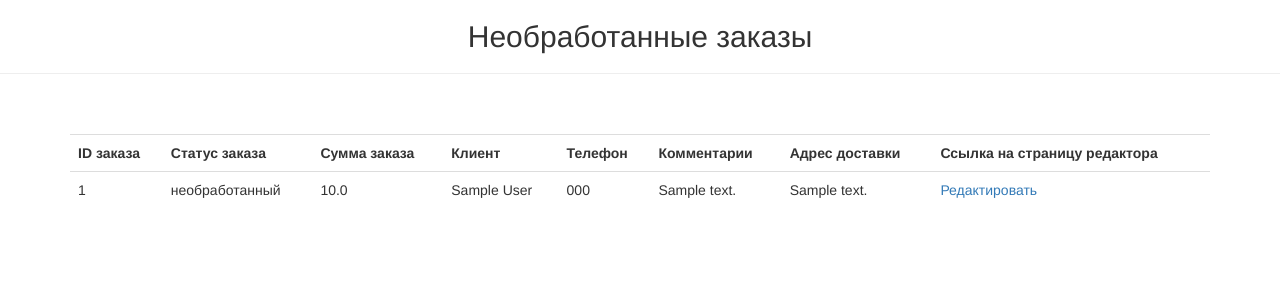
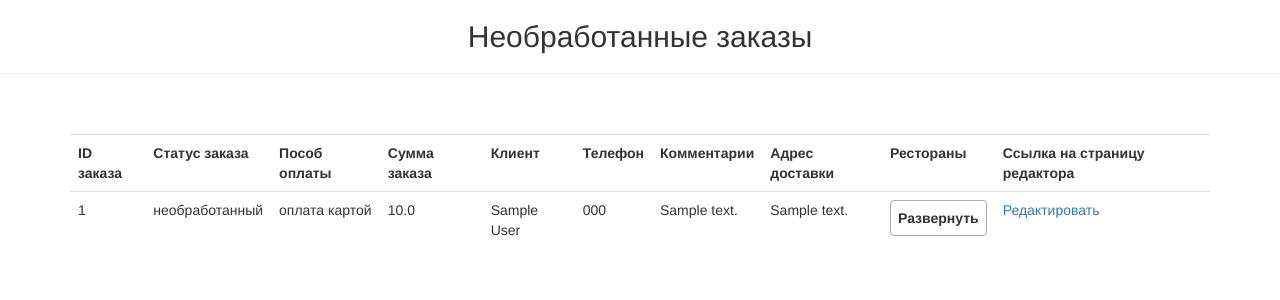
Before and after one commit to AxmetES/Django-REST-Framework_Star-burger-web-shop, a Django app: page /manager/orders/ in a window 1280 px wide. Shown: the part 52-352 px from the top of the page. Run offline with Django 3.2, Linux system fonts and the light colour scheme; a user stored in the database is signed in; tables that the repository leaves empty hold one stand-in row (values such as "Sample post"); some libraries are stand-ins or nearby versions.

Commit message:
- Added payment methods and get restaurants list.

```diff
--- a/foodcartapp/admin.py
+++ b/foodcartapp/admin.py
@@ -1,7 +1,7 @@
 from django.contrib import admin
 from django.forms import ModelForm
 from django.http import HttpResponseRedirect
-from django.shortcuts import reverse
+from django.shortcuts import reverse, redirect
 from django.utils.html import format_html
 
 from .models import Order
@@ -125,7 +125,7 @@ class OrderAdmin(admin.ModelAdmin):
     def response_change(self, request, obj):
         res = super(OrderAdmin, self).response_post_save_change(request, obj)
         if "next" in request.GET:
-            return HttpResponseRedirect(request.GET['next'])
+            return redirect(request.GET['next'])
         else:
             return res
 
--- a/foodcartapp/models.py
+++ b/foodcartapp/models.py
@@ -60,7 +60,14 @@ class Order(models.Model):
         (NOT_PROCESSED, 'not processed'),
         (PROCESSED, 'processed'),
     ]
+    CART_PAYMENT = 'оплата картой'
+    CASH_PAYMENT = 'оплата наличными'
+    PAYMENT_METHOD = [
+        (CART_PAYMENT, 'оплата картой'),
+        (PROCESSED, 'processed'),
+    ]
     order_status = models.CharField(max_length=14, choices=ORDER_STATUS, default=NOT_PROCESSED)
+    payment_method = models.CharField(max_length=13, choices=PAYMENT_METHOD, default=CART_PAYMENT)
     firstname = models.CharField(max_length=50, verbose_name='имя')
     lastname = models.CharField(max_length=50, verbose_name='фамилия')
     address = models.CharField(max_length=100, verbose_name='адресс')
@@ -71,8 +78,22 @@ class Order(models.Model):
     delivery_time = models.DateTimeField(blank=True, null=True)
 
     def get_order_price_sum(self):
-        order_sum = Order.objects.aggregate(order_price_sum=Sum('details__product_price'))
+        order_sum = Order.objects.filter(pk=self.id).aggregate(order_price_sum=Sum('details__product_price'))
         return order_sum['order_price_sum']
+
+    def get_restaurant(self):
+        products = []
+        restaurants = set()
+
+        order_details = self.details.prefetch_related('product')
+        for detail in order_details:
+            products.append(detail.product)
+        for product in products:
+            rest_querys = RestaurantMenuItem.objects.prefetch_related('restaurant').filter(product=product)
+            for rest in rest_querys:
+                restaurants.add(rest.restaurant.name)
+
+        return ','.join(str(s) for s in restaurants)
 
     def __str__(self):
         template = f'{self.firstname} {self.lastname}'
--- a/restaurateur/templates/base_restaurateur_page.html
+++ b/restaurateur/templates/base_restaurateur_page.html
@@ -9,6 +9,28 @@
   <title>{% block title %}{% endblock %}</title>
 
   <link rel="stylesheet" href="https://stackpath.bootstrapcdn.com/bootstrap/3.4.1/css/bootstrap.min.css" integrity="sha384-HSMxcRTRxnN+Bdg0JdbxYKrThecOKuH5zCYotlSAcp1+c8xmyTe9GYg1l9a69psu" crossorigin="anonymous">
+  <style type="text/css">
+    details {
+    border: 1px solid #aaa;
+    border-radius: 4px;
+    padding: .5em .5em 0;
+    }
+
+    summary {
+        font-weight: bold;
+        margin: -.5em -.5em 0;
+        padding: .5em;
+    }
+
+    details[open] {
+        padding: .5em;
+    }
+
+    details[open] summary {
+        border-bottom: 1px solid #aaa;
+        margin-bottom: .5em;
+    }
+  </style>
 </head>
 <body>
 
--- a/restaurateur/templates/order_items.html
+++ b/restaurateur/templates/order_items.html
@@ -15,11 +15,13 @@
     <tr>
       <th>ID заказа</th>
       <th>Статус заказа</th>
+      <th>Пособ оплаты</th>
       <th>Сумма заказа</th>
       <th>Клиент</th>
       <th>Телефон</th>
       <th>Комментарии</th>
       <th>Адрес доставки</th>
+      <th>Рестораны</th>
       <th>Ссылка на страницу редактора</th>
     </tr>
 
@@ -27,11 +29,19 @@
       <tr>
         <td>{{item.id}}</td>
         <td>{{item.order_status}}</td>
+        <td>{{item.payment_method}}</td>
         <td>{{item.get_order_price_sum}}</td>
         <td>{{item.firstname}} {{item.lastname}}</td>
         <td>{{item.phonenumber}}</td>
         <td>{{item.comment}}</td>
         <td>{{item.address}}</td>
+        <td>
+          <details>
+            <summary>Развернуть</summary><p>
+            {{item.get_restaurant}}
+          </p>
+          </details>
+        </td>
         <td><a href="{% url 'admin:foodcartapp_order_change' object_id=item.id %}?next={% url 'restaurateur:view_orders' %}">Редактировать</a></td>
       </tr>
     {% endfor %}
--- a/restaurateur/views.py
+++ b/restaurateur/views.py
@@ -7,7 +7,7 @@ from django.db.models import Sum, F, FloatField, IntegerField
 from django.shortcuts import redirect, render
 from django.urls import reverse_lazy
 from django.views import View
-from foodcartapp.models import Product, Restaurant, Order, OrderDetails
+from foodcartapp.models import Product, Restaurant, Order, OrderDetails, RestaurantMenuItem
 
 
 class Login(forms.Form):
@@ -96,7 +96,9 @@ def view_restaurants(request):
 
 @user_passes_test(is_manager, login_url='restaurateur:login')
 def view_orders(request):
-    order_items = Order.objects.all()
+    orders = Order.objects.all()
+
+
     return render(request, template_name='order_items.html', context={
-        'order_items': order_items,
+        'order_items': orders,
     })
```
Also changed, not shown: foodcartapp/migrations/0041_auto_20201117_1100.py.
